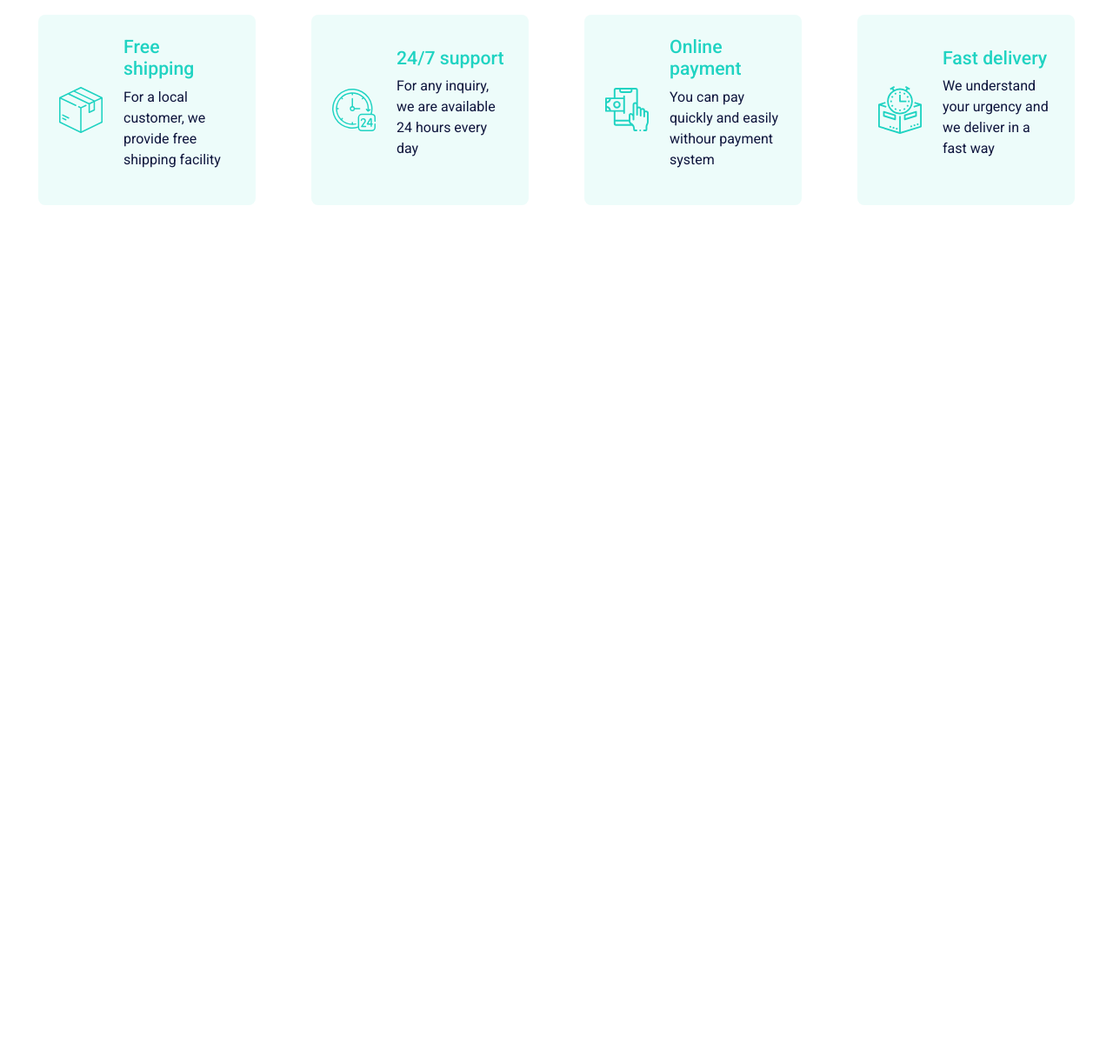
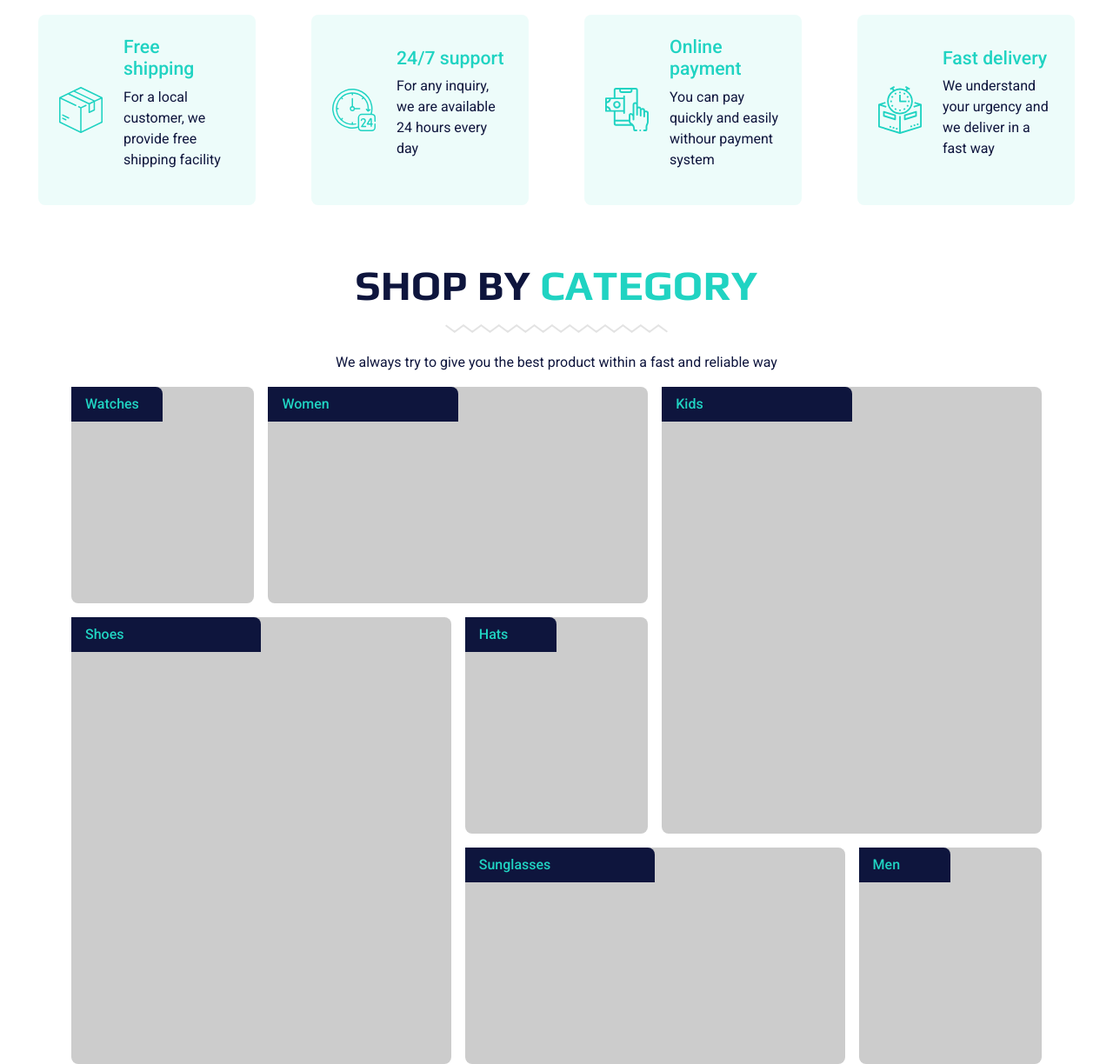
Before and after one commit to DennisBerg2022/Kenkata, a plain HTML site: page webshop/index.html in a window 1280 px wide. Shown: the part 854-2078 px from the top of the page at 87% size. Before the commit the page ends 1154 px from the top, so only its background shows below. Drawn offline with nearby package versions, Linux system fonts and the light colour scheme.

Commit message:
Category grid added

```diff
--- a/webshop/css/style.css
+++ b/webshop/css/style.css
@@ -50,6 +50,22 @@ html, body {
     .btn-theme:hover {
         background-color: var(--color-theme-dark);
         color: var(--color-white);
+    }
+.section-title {
+    padding: 4 rem 0;
+    color: var(--color-theme-dark);
+    text-align: center;
+}
+    .section-title h1 {
+        font-family: var(--font-play);
+        font-weight: var(--font-weight-bold);
+        font-size: var(--font-size-36);
+    }
+        .section-title h1 span {
+            color: var(--color-theme);
+        }
+    .section-title p {
+        margin: 1rem 0;
     }
 /*  top-menu  */
 .top-menu {
@@ -213,9 +229,7 @@ height: 40px;
         justify-content: space-between;
         align-items: center;
     }
-    .slider .slider-body {
 
-    }
         .slider .slider-body h1{
             font-family: var(--font-play);
             font-size: var(--font-size-60);
@@ -281,3 +295,54 @@ height: 40px;
         .info-boxes .info-box:hover h2 {
             color: var(--color-white);
         }
+/*shop by category*/
+
+    .shop-by-category .grid {
+        display: grid;
+        grid-template-columns: repeat(5, minmax(100px, 249px));
+        grid-template-rows: repeat(3, minmax(100px, 249px));
+        gap: 1rem;
+    }
+    .shop-by-category .category-box {
+        background-color: var(--color-gray-1);
+        border-radius: var(--border-radius-small);
+        height: 100%;
+        width: 100%;
+    }
+        .shop-by-category .category-box .category-box-title {
+            width: 50%;
+            border-radius: 0 var(--border-radius-small) 0 0;
+            background-color: var(--color-theme-dark);
+            color: var(--color-theme);
+            padding: 0.5rem 1rem;
+            font-weight: var(--font-weight-medium);
+
+        }
+    #category-box-1 {
+        grid-column: 1 / 2;
+        grid-row: 1 / 2;
+    }
+    #category-box-2 {
+        grid-column: 2 / 4;
+        grid-row: 1 / 2;
+    }
+    #category-box-3 {
+        grid-column: 4 / -1;
+        grid-row: 1 /3;
+    }
+    #category-box-4 {
+        grid-column: 1 / 3;
+        grid-row: 2 / -1;
+    }
+    #category-box-5 {
+        grid-column: 3 / 4;
+        grid-row: 2 / 3;
+    }
+    #category-box-6 {
+        grid-column: 3 / 5;
+        grid-row: 3 / -1;
+    }
+    #category-box-1 {
+        grid-column: 5 / -1;
+        grid-row: 3 / -1;
+    }
--- a/webshop/index.html
+++ b/webshop/index.html
@@ -134,6 +134,39 @@
             </div>
         </div>
     </section>
+    <section class="shop-by-category">
+        <div class="container">
+            <div class="section-title">
+                <h1>SHOP BY <span>CATEGORY</span></h1>
+                <img src="images/wave-line.svg" alt="">
+                <p>We always try to give you the best product within a fast and reliable way</p>
+            </div>
+            <div class="grid">
+                <div id="category-box-1" class="category-box">
+                    <div class="category-box-title">Men</div>
+                </div>
+                <div id="category-box-2" class="category-box">
+                    <div class="category-box-title">Women</div>
+                </div>
+                <div id="category-box-3" class="category-box">
+                    <div class="category-box-title">Kids</div>
+                </div>
+                <div id="category-box-4" class="category-box">
+                    <div class="category-box-title">Shoes</div>
+                </div>
+                <div id="category-box-5" class="category-box">
+                    <div class="category-box-title">Hats</div>
+                </div>
+                <div id="category-box-6" class="category-box">
+                    <div class="category-box-title">Sunglasses</div>
+                </div>
+                <div id="category-box-7" class="category-box">
+                    <div class="category-box-title">Watches</div>
+                </div>
+
+            </div>
+        </div>
+    </section>
 
 
 <script src="https://cdn.jsdelivr.net/npm/bootstrap@5.0.2/dist/js/bootstrap.bundle.min.js" integrity="sha384-MrcW6ZMFYlzcLA8Nl+NtUVF0sA7MsXsP1UyJoMp4YLEuNSfAP+JcXn/tWtIaxVXM" crossorigin="anonymous"></script>
```
Also changed, not shown: webshop/images/wave-line.svg (added).
